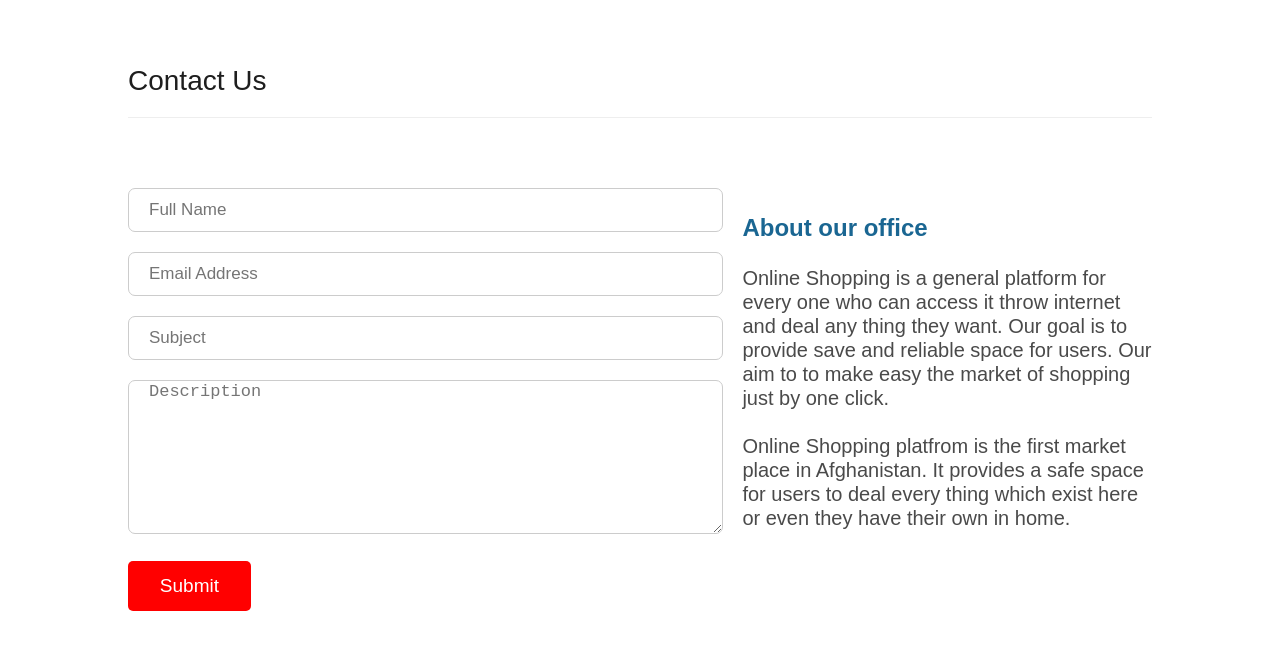
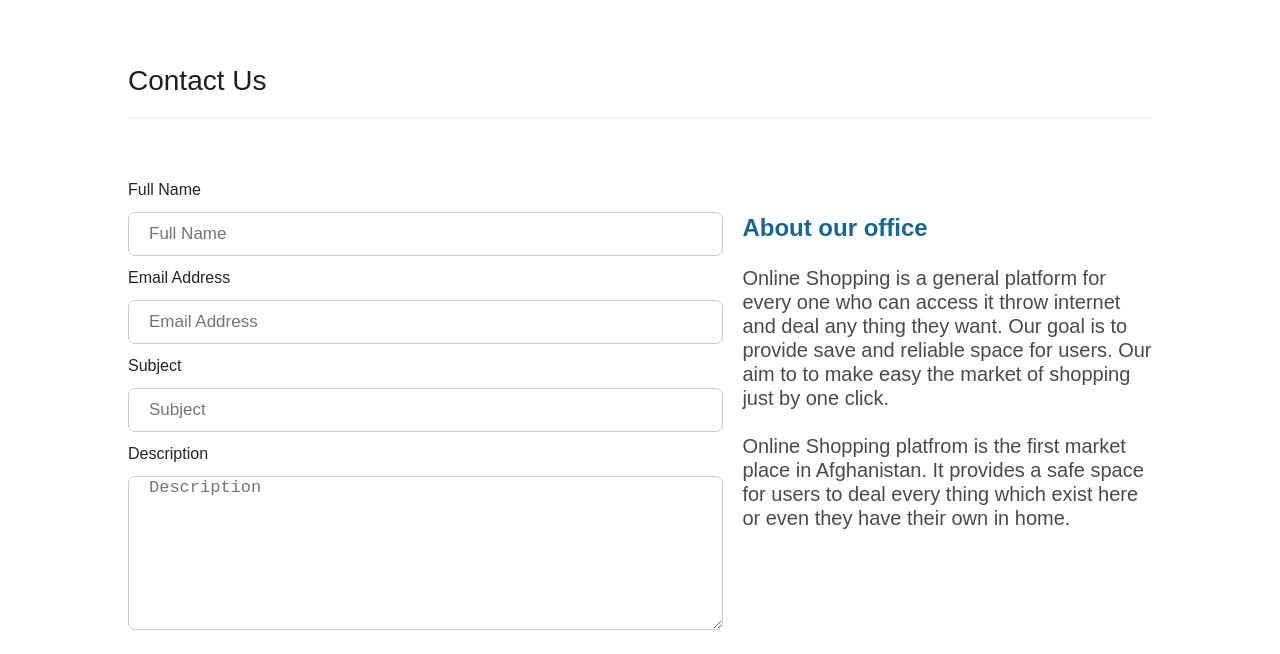
Before and after one commit to Code-Institute-Submissions/Ray-yar-online-shopping_SepResub, a plain HTML site: page contact-us.html in a window 1280 px wide. Shown: the part 113-767 px from the top of the page. Drawn offline with Linux system fonts and the light colour scheme.

Commit message:
add lable for contact us page

```diff
--- a/contact-us.html
+++ b/contact-us.html
@@ -51,15 +51,19 @@
 			<div class="col-6">
 				<div class="contact-us">
 					<form action="https://formdump.codeinstitute.net" target="_blank">
+						<label for="full_name">Full Name</label>
 						<div class="input">
 							<input type="text" name="full_name" placeholder="Full Name" required>
 						</div>
+						<label for="email_address">Email Address</label>
 						<div class="input">
 							<input type="email" name="email_address" placeholder="Email Address" required>
 						</div>
+						<label for="subject">Subject</label>
 						<div class="input">
 							<input type="text" name="subject" placeholder="Subject" required>
 						</div>
+						<label for="details">Description</label>
 						<div class="input">
 							<textarea placeholder="Description" name="details" rows="6"></textarea>
 						</div>
```
